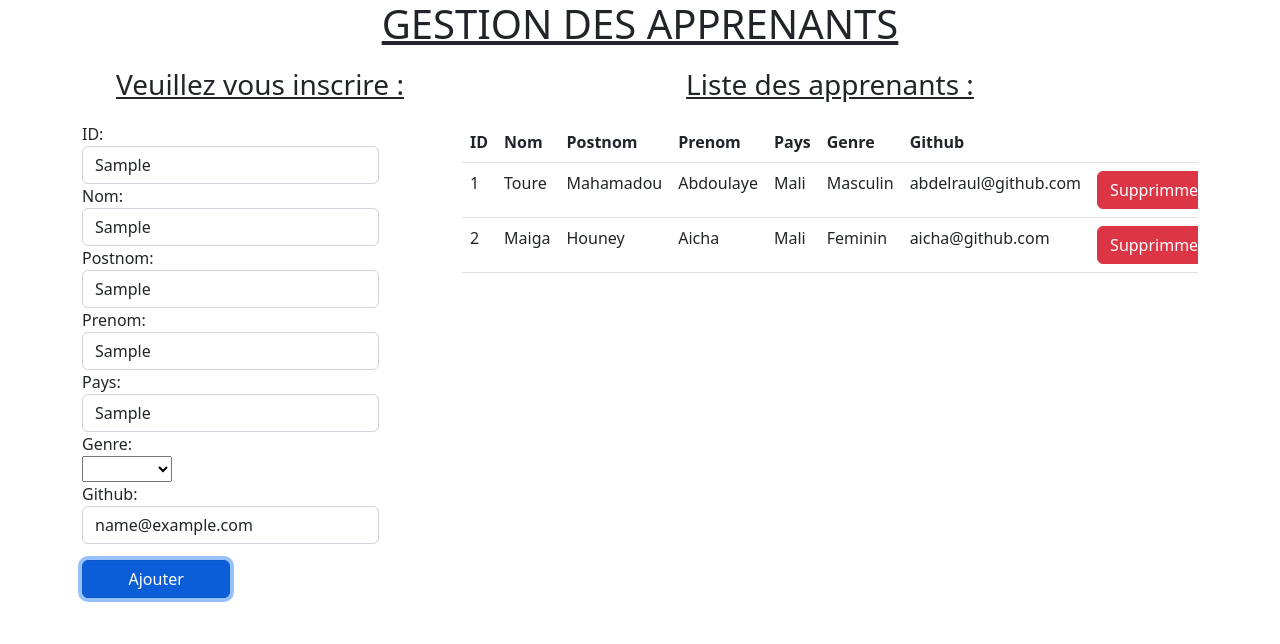
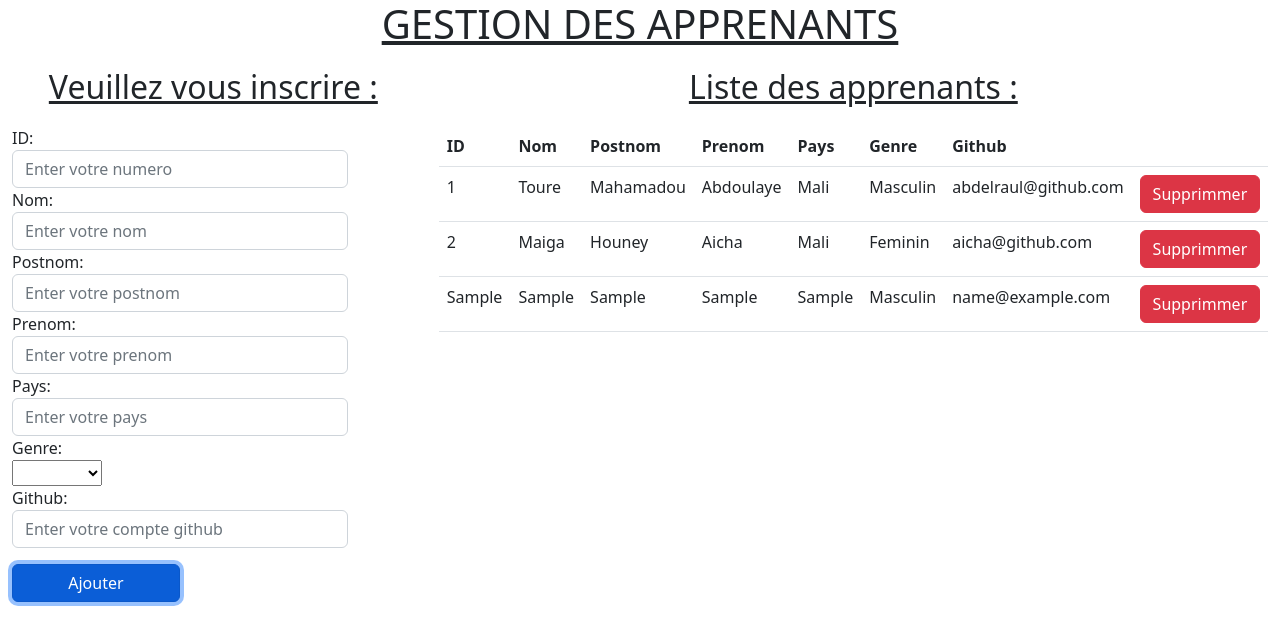
Before and after one commit to abdoulaye1403/apprenant-gestion, a plain HTML site: page index.html in a window 1280 px wide. Both pictures are taken after typing "Sample", "Sample", "Sample", "Sample", "Sample", "name@example.com" into the empty fields and a click on the button "Ajouter". Drawn offline with Linux system fonts and the light colour scheme.

Commit message:
code arranger

```diff
--- a/index.html
+++ b/index.html
@@ -10,10 +10,10 @@
   </head>
   <body>
     <h1>GESTION DES APPRENANTS</h1>
-              <div class="container">
+    <div class="container-fluid">
       <div class="row">
         <div class="col-md-4  liste">
-                                                     <h3 class="inscription">Veuillez vous inscrire :</h3>
+          <h2 class="inscription">Veuillez vous inscrire :</h2>
 
           <form class="form-horizontal" action=""  id="form">
             <div class="form-group">
@@ -71,7 +71,7 @@
 
         </div>
         <div class="col-md-8  ajout">
-                                    <h3 class="listappr">Liste des apprenants :</h3>
+          <h2 class="listappr">Liste des apprenants :</h2>
           <div class="table-responsive">
             <table class="table table-hover">
               <thead>
--- a/js/script.js
+++ b/js/script.js
@@ -1,12 +1,20 @@
 var form = document.getElementById('form')
 var tableBody = document.querySelector('.table tbody')
-let submitbtn = document.getElementById('submitbtn')
+var submitbtn = document.getElementById('submitbtn')
 
-let editMode = false
-let editionApprenant = null
+var id = document.querySelector('#id');
+var nom = document.querySelector('#nom');
+var postnom = document.querySelector('#postnom');
+var prenom = document.querySelector('#prenom');
+var pays = document.querySelector('#pays');
+var genre = document.querySelector('#genre');
+var github = document.querySelector('#github');
+
+var editMode = false
+var editionApprenant = null
 
 editModeEnabled(editMode)
-
+ console.log(id)
 class Apprenants{
     constructor(id,nom,postnom,prenom,pays,genre,github){
              this.id = id
@@ -57,51 +65,43 @@ loadApprenantInTable()
 
 form.addEventListener('submit', function(e){
     e.preventDefault();
-    var idValue = document.querySelector('#id').value;
-     var nomValue = document.querySelector('#nom').value;
-     var postnomValue = document.querySelector('#postnom').value;
-     var prenomValue = document.querySelector('#prenom').value;
-     var paysValue = document.querySelector('#pays').value;
-     var genreValue = document.querySelector('#genre').value;
-     var githubValue = document.querySelector('#github').value;
+        idValue = id.value;
+        nomValue = nom.value;
+        postnomValue = postnom.value;
+        prenomValue = prenom.value
+        paysValue = pays.value;
+        genreValue = genre.value;
+        githubValue = github.value
+
     if(idValue==='' || nomValue==='' || postnomValue==='' || prenomValue==='' || paysValue==='' || genreValue==='' || githubValue===''){
 
         alert("Tous les champs doivent etre rempli")
 
     }else{
-
-
         var apprenant = new Apprenants(idValue,nomValue,postnomValue,prenomValue,paysValue,genreValue,githubValue);
-
-
 
         if(editMode) {
             updateApprenant(apprenant)
-                } else {
+        }else {
             addApprenant(apprenant);
         }
-
-
-
             viderChamp();
 
     }
 })
 
-
-
-
 function viderChamp(){
-              document.querySelector('#id').value = '';
-              document.querySelector('#nom').value = '';
-              document.querySelector('#postnom').value = '';
-              document.querySelector('#prenom').value = '';
-              document.querySelector('#pays').value = '';
-              document.querySelector('#genre').value = '';
-              document.querySelector('#github').value = '';
+    id.value = '';
+    postnom.value = '';
+    nom.value= '';
+    prenom.value = '';
+    pays.value = '';
+    genre.value= '';
+    github.value = '';
 }
 
 function updateApprenant(apprenant) {
+    apprenants.find((t) => t.id == editionApprenant.id).id = apprenant.id
     apprenants.find((t) => t.id == editionApprenant.id).nom = apprenant.nom
     apprenants.find((t) => t.id == editionApprenant.id).postnom = apprenant.postnom
     apprenants.find((t) => t.id == editionApprenant.id).prenom = apprenant.prenom
@@ -128,12 +128,13 @@ function deleteApprenant(e){
 
 function editApprenant(e) {
     editModeEnabled(true)
-    document.querySelector('#nom').value = e.dataset.nom
-    document.querySelector('#postnom').value = e.dataset.postnom
-    document.querySelector('#prenom').value = e.dataset.prenom
-    document.querySelector('#pays').value = e.dataset.pays
-    document.querySelector('#genre').value = e.dataset.genre
-    document.querySelector('#github').value = e.dataset.github
+    id.value = e.dataset.id
+    nom.value = e.dataset.nom
+    postnom.value = e.dataset.postnom
+    prenom.value = e.dataset.prenom
+    pays.value = e.dataset.pays
+    genre.value = e.dataset.genre
+    github.value = e.dataset.github
     editionApprenant = apprenants.find((t) => t.id == e.dataset.id)
 }
 
@@ -145,6 +146,6 @@ function editModeEnabled(enabled) {
         editMode = false
         submitbtn.innerText = "Ajouter"
         editionApprenant = null
-        viderChamp()
+
     }
 }
```
Lines whose indentation alone changed are shown as unchanged.
